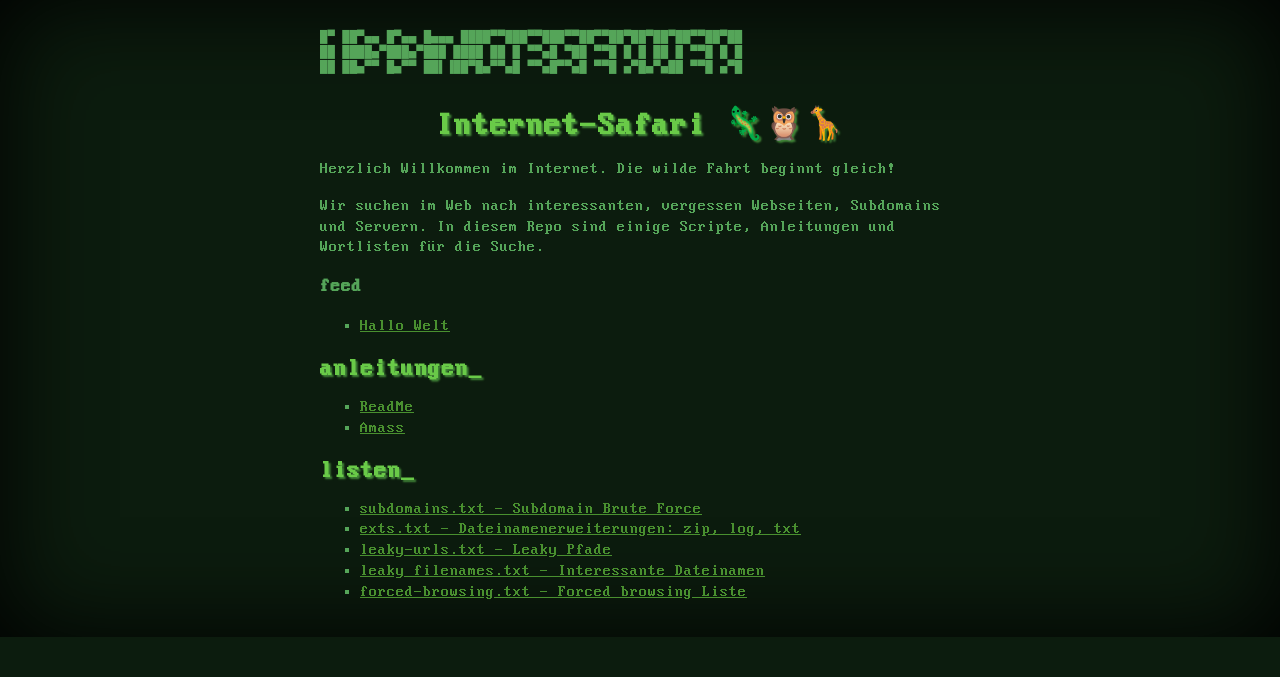
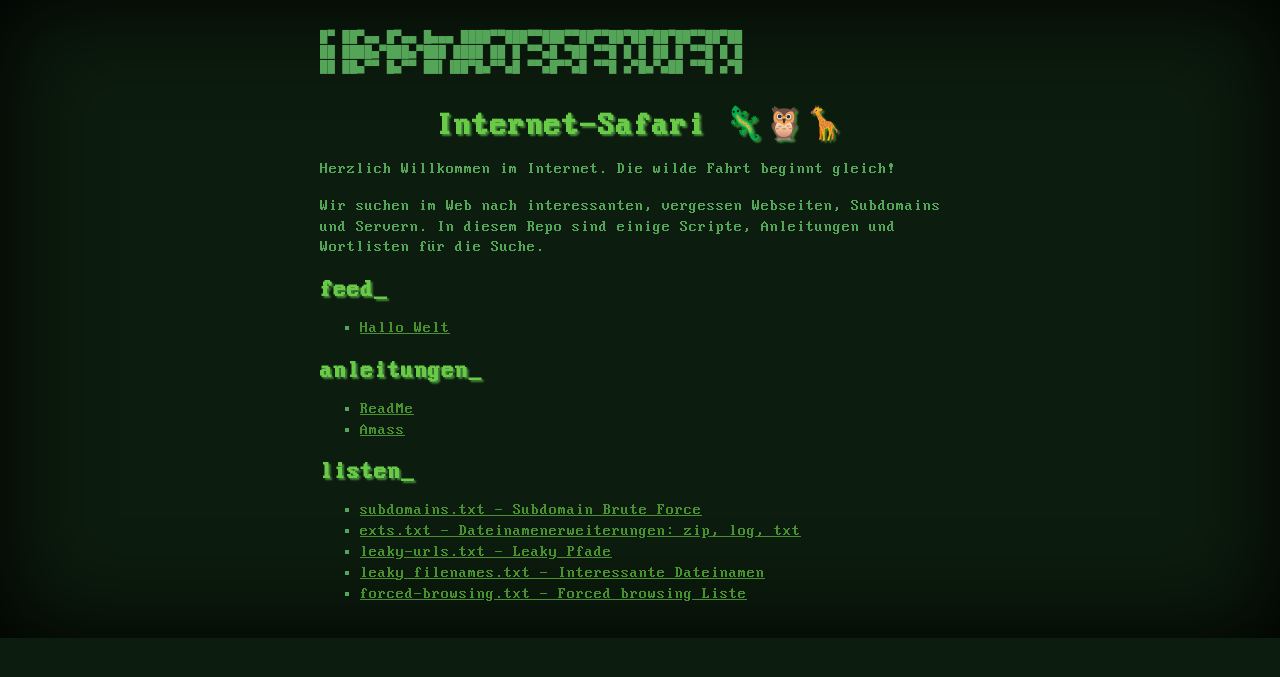
Before and after one commit to Leetcore/hacker-archive, a Jekyll site: the page built from index.md, in a window 1280 px wide. Shown: the top 677 px of the page. Built offline with Jekyll 4.4.1, drawn with Linux system fonts in a browser that asks for light colours.

Commit message:
small fix

```diff
--- a/_layouts/frontpage.html
+++ b/_layouts/frontpage.html
@@ -33,7 +33,7 @@
 			In diesem Repo sind einige Scripte, Anleitungen und Wortlisten für die Suche.
 		</p>
 
-		<h3>feed</h2>
+		<h2>feed</h2>
 		<ul>
 			{% for post in site.posts limit:3 %}
 			<li>
--- a/scripts/leak-checker.py
+++ b/scripts/leak-checker.py
@@ -22,7 +22,6 @@ ports = [
 
 def main():
   global leaky_filenames, exts
-
 
   with open(input_file, "r") as myfile:
     content = myfile.readlines()
```
Also changed, not shown: scripts/scrapy-crawler.py (deleted), 1 other file.
